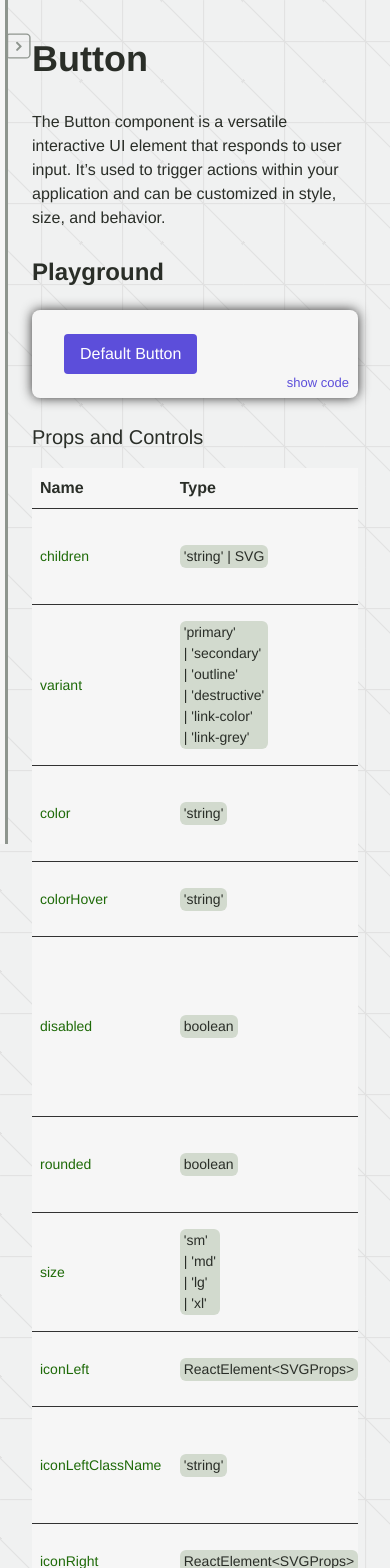
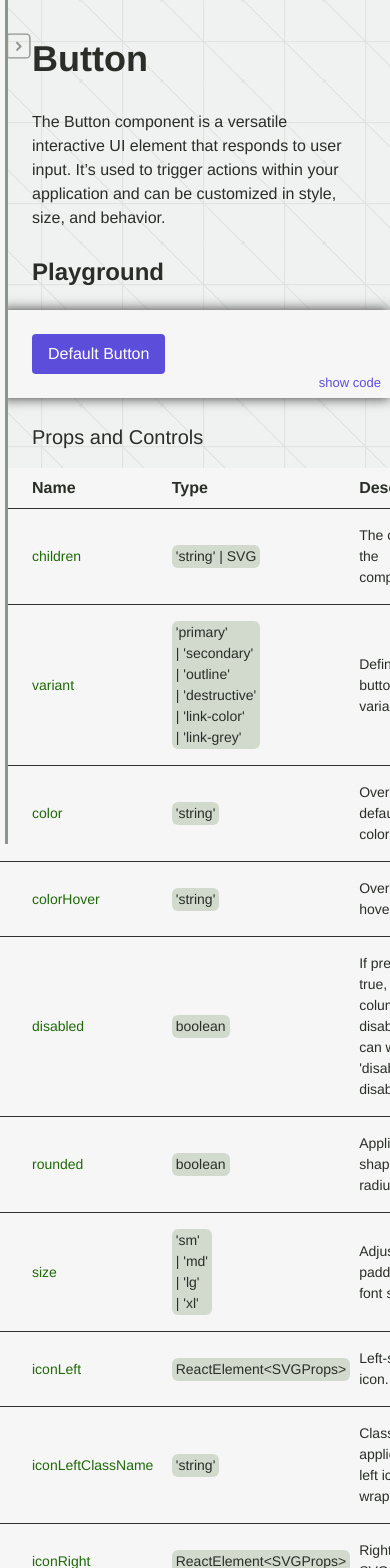
Before and after one commit to jalbe0076/component_kit, a Next.js app: page /button in a window 390 px wide. Shown: the top 1568 px of the page. Built offline with nearby package versions, Linux system fonts and the light colour scheme.

Commit message:
Adjust preview container styles on smaller screens

```diff
--- a/src/app/button/buttonPage.module.scss
+++ b/src/app/button/buttonPage.module.scss
@@ -222,3 +222,33 @@
     color: #b8e7a9;
   }
 }
+
+@media (max-width: 600px) {
+  .previewContainer {
+    margin-right: -2rem;
+    margin-left: -2rem;
+    width: 100dvw;
+  }
+
+  .previewBtn {
+    border-radius: 0;
+  }
+
+  .previewCode.previewCodeExpanded {
+    border-radius: 0;
+    padding-left: 2rem;
+  }
+
+  .tableWrapper {
+    margin: 0 -2rem;
+    width: 100dvw;
+  }
+
+  .tableHeader th:first-child {
+    padding-left: 2rem;
+  }
+
+  .tableBody .tableNameRow {
+    padding-left: 2rem;
+  }
+}
```
